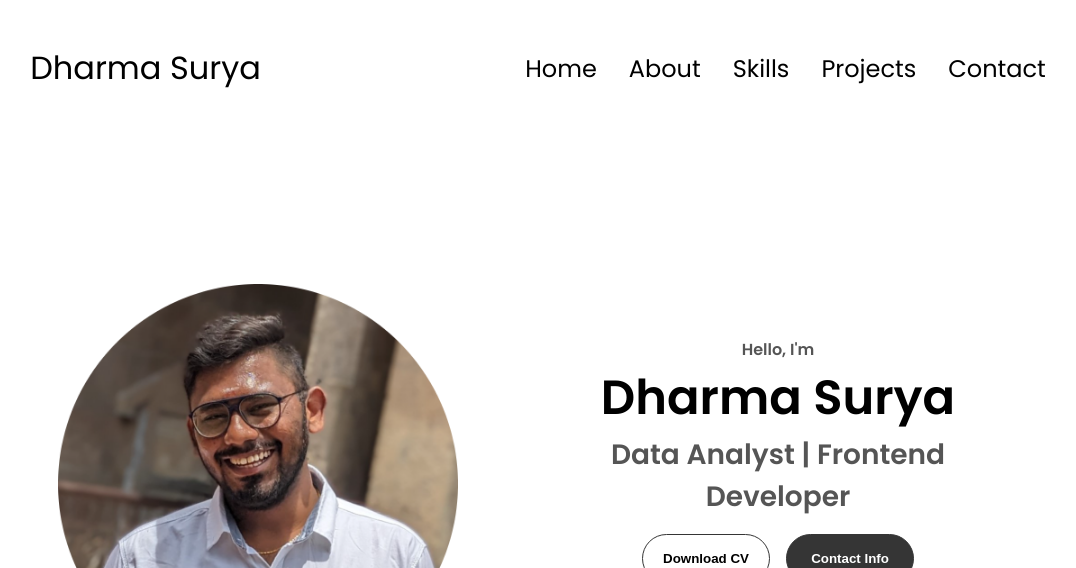
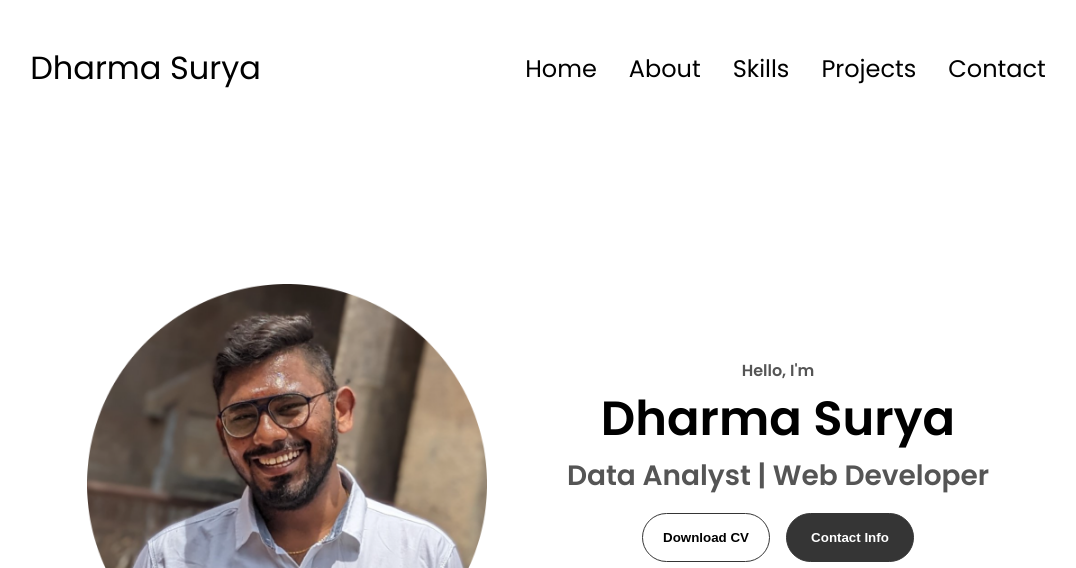
Before and after one commit to DHARMASURYA-001/My-Portfolio, a plain HTML site: page index.html in a window 1280 px wide. Shown: the top 568 px of the page, without its empty margins (102-1178 px from the left). Drawn offline with Linux system fonts and the light colour scheme.

Commit message:
changed role title

```diff
--- a/index.html
+++ b/index.html
@@ -44,7 +44,7 @@
         <div class="section__text">
             <p class="section__text__p1">Hello, I'm</p>
             <h1 class="title">Dharma Surya</h1>
-            <p class="section__text__p2">Data Analyst | Frontend Developer</p>
+            <p class="section__text__p2">Data Analyst | Web Developer</p>
             <div class="btn-container">
                 <button class="btn btn-color-2" onclick="window.open('./assets/resume-example.pdf')">Download CV</button>
                 <button class="btn btn-color-1" onclick="location.href='#contact'">Contact Info</button>
@@ -83,7 +83,6 @@
                        <br><b>I'm actively seeking job opportunities that allow me to utilize my machine learning skills and further develop my
                         expertise in this field, so if you have a suitable opportunity that aligns with my specialization, please don't hesitate
                         to contact me.</b>
-
                     </p>
                 </div>
 
```
